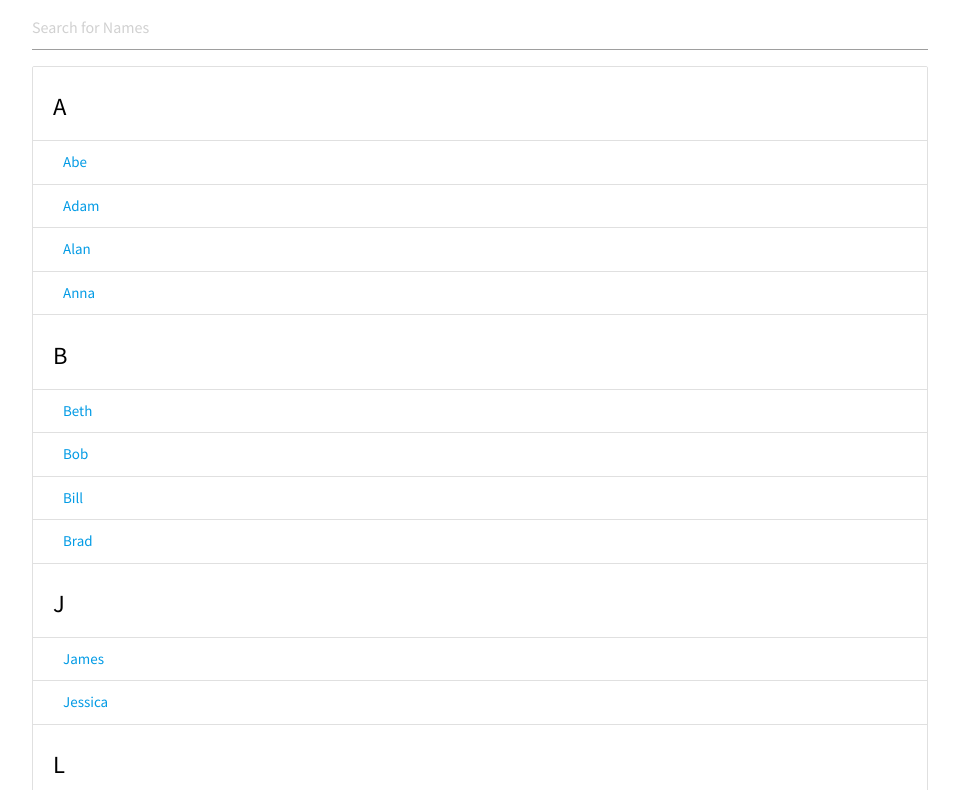
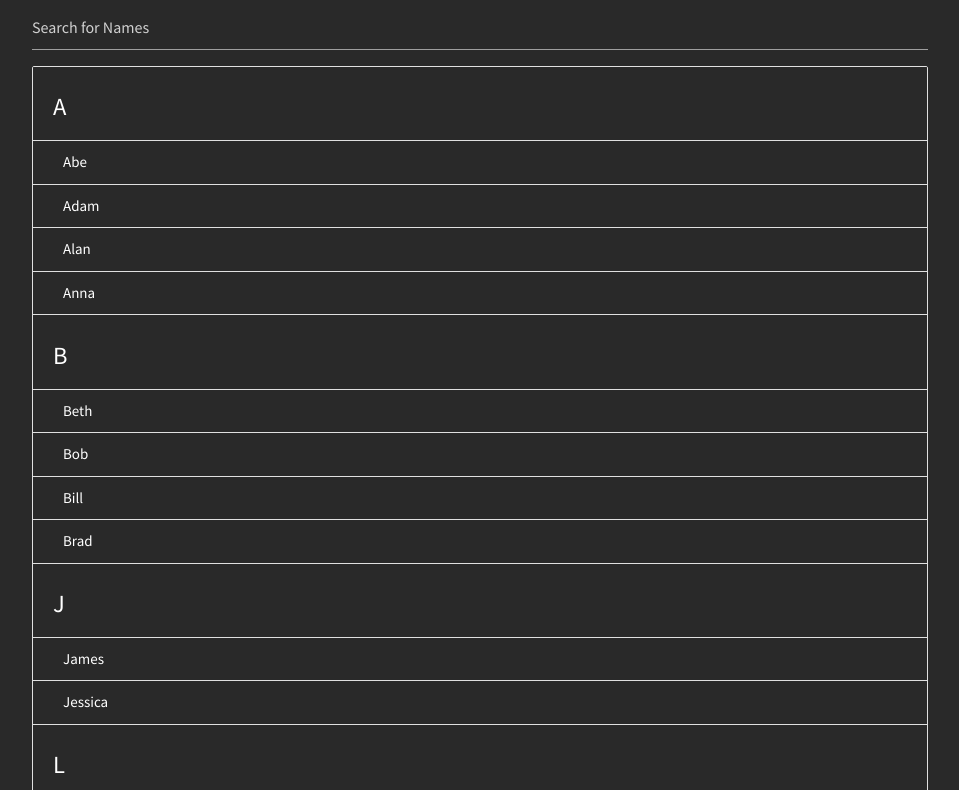
Before and after one commit to Gsak3l/Filterable-List, a plain HTML site: page index.html in a window 1280 px wide. Shown: the part 132-922 px from the top of the page, without its empty margins (160-1119 px from the left). Drawn offline with nearby package versions, Linux system fonts and the light colour scheme.

Commit message:
dark theme kinda added

```diff
--- a/style.css
+++ b/style.css
@@ -1,15 +1,5 @@
 * {
     font-family: 'Source Sans Pro', sans-serif !important;
+    background-color: #292929 !important;
+    color: #fff !important;
 }
-@media (prefers-color-scheme: dark) {
-    body {
-      background-color: black;
-      color: white;
-    }
-  }
-  @media (prefers-color-scheme: light) {
-    body {
-      background-color: white;
-      color: black;
-    }
-  }
```
